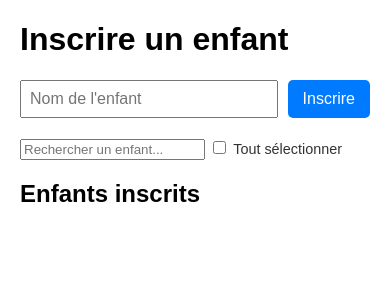
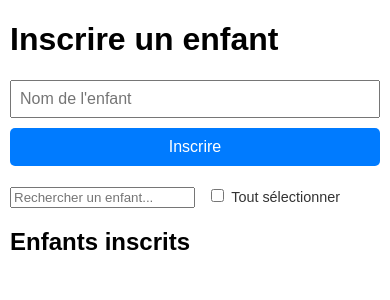
Before and after one commit to Chronosbabu/serveurbabu, a Flask app: page /ecole in a window 390 px wide. Shown: the top 300 px of the page. Run offline with Flask 3, Linux system fonts and the light colour scheme; some libraries are stand-ins or nearby versions.

Commit message:
ajout css

```diff
--- a/templates/ecole.html
+++ b/templates/ecole.html
@@ -2,25 +2,30 @@
 <html lang="fr">
 <head>
   <meta charset="UTF-8" />
+  <meta name="viewport" content="width=device-width, initial-scale=1.0" />
   <title>Interface École</title>
   <style>
     body {
       font-family: Arial, sans-serif;
-      margin: 20px;
-      max-width: 500px;
+      margin: 20px auto;
+      max-width: 600px;
+      box-sizing: border-box;
     }
     #inscription-section {
       display: flex;
       gap: 10px;
       margin-bottom: 20px;
+      flex-wrap: wrap;
     }
     #nomEnfant {
       flex-grow: 1;
+      min-width: 150px;
       padding: 8px;
       font-size: 1em;
+      box-sizing: border-box;
     }
     button {
-      padding: 8px 15px;
+      padding: 10px 15px;
       font-size: 1em;
       cursor: pointer;
       border: none;
@@ -28,6 +33,7 @@
       background-color: #007BFF;
       color: white;
       transition: background-color 0.3s ease;
+      flex-shrink: 0;
     }
     button:hover {
       background-color: #0056b3;
@@ -43,6 +49,7 @@
       font-size: 0.9em;
       color: #333;
       user-select: none;
+      margin-left: 8px;
     }
     .enfant-btn {
       display: flex;
@@ -51,10 +58,10 @@
       background-color: #f0f4ff;
       border-radius: 6px;
       padding: 10px 15px;
-      cursor: default;
       box-shadow: 0 1px 3px rgba(0,0,0,0.1);
       border: 1px solid #007BFF;
       transition: background-color 0.3s ease;
+      flex-wrap: wrap;
     }
     .enfant-btn:hover {
       background-color: #d0e1ff;
@@ -65,11 +72,11 @@
       color: #003366;
     }
     .enfant-id {
-      font-size: 0.75em;
+      font-size: 0.8em;
       color: #555;
-      margin-top: 2px;
       font-style: italic;
       text-transform: lowercase;
+      margin-top: 3px;
     }
     #zoneMessage {
       margin-top: 15px;
@@ -80,6 +87,22 @@
       padding: 8px;
       font-size: 1em;
       box-sizing: border-box;
+    }
+    /* Ajustements mobiles */
+    @media (max-width: 480px) {
+      body {
+        margin: 10px;
+      }
+      #inscription-section {
+        flex-direction: column;
+      }
+      button {
+        width: 100%;
+      }
+      .enfant-btn {
+        flex-direction: column;
+        align-items: flex-start;
+      }
     }
   </style>
 
```
Also changed, not shown: static/css/style.css (+83 -0 lines).
